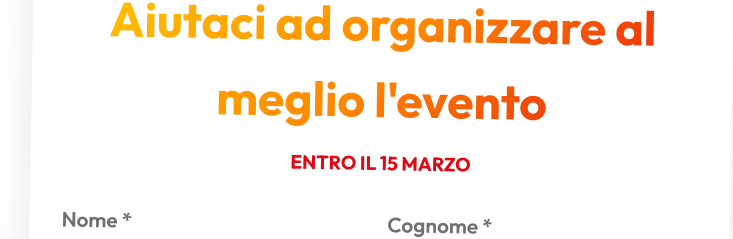
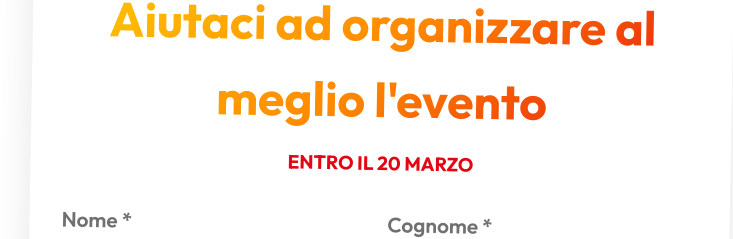
Before and after one commit to Alb3rt05/50esimoArcieriDelSole-fe, an Angular app: page / in a window 1280 px wide. Shown: the part 4891-5130 px from the top of the page, without its empty margins (264-997 px from the left). Built offline with nearby package versions, Linux system fonts and the light colour scheme.

Commit message:
UPD:Change date

```diff
--- a/src/app/components/rsvp/rsvp.component.html
+++ b/src/app/components/rsvp/rsvp.component.html
@@ -3,7 +3,7 @@
     <div class="tape-large"></div>
     <div class="text-center mb-1">
       <h2 class="text-solar creative-title">Aiutaci ad organizzare al meglio l'evento</h2>
-      <p style="font-size: 1.2rem; font-weight: 700; color: var(--color-secondary);">ENTRO IL 15 MARZO</p>
+      <p style="font-size: 1.2rem; font-weight: 700; color: var(--color-secondary);">ENTRO IL 20 MARZO</p>
     </div>
 
     <!-- Form content logic remains the same, just updating headers above -->
```
